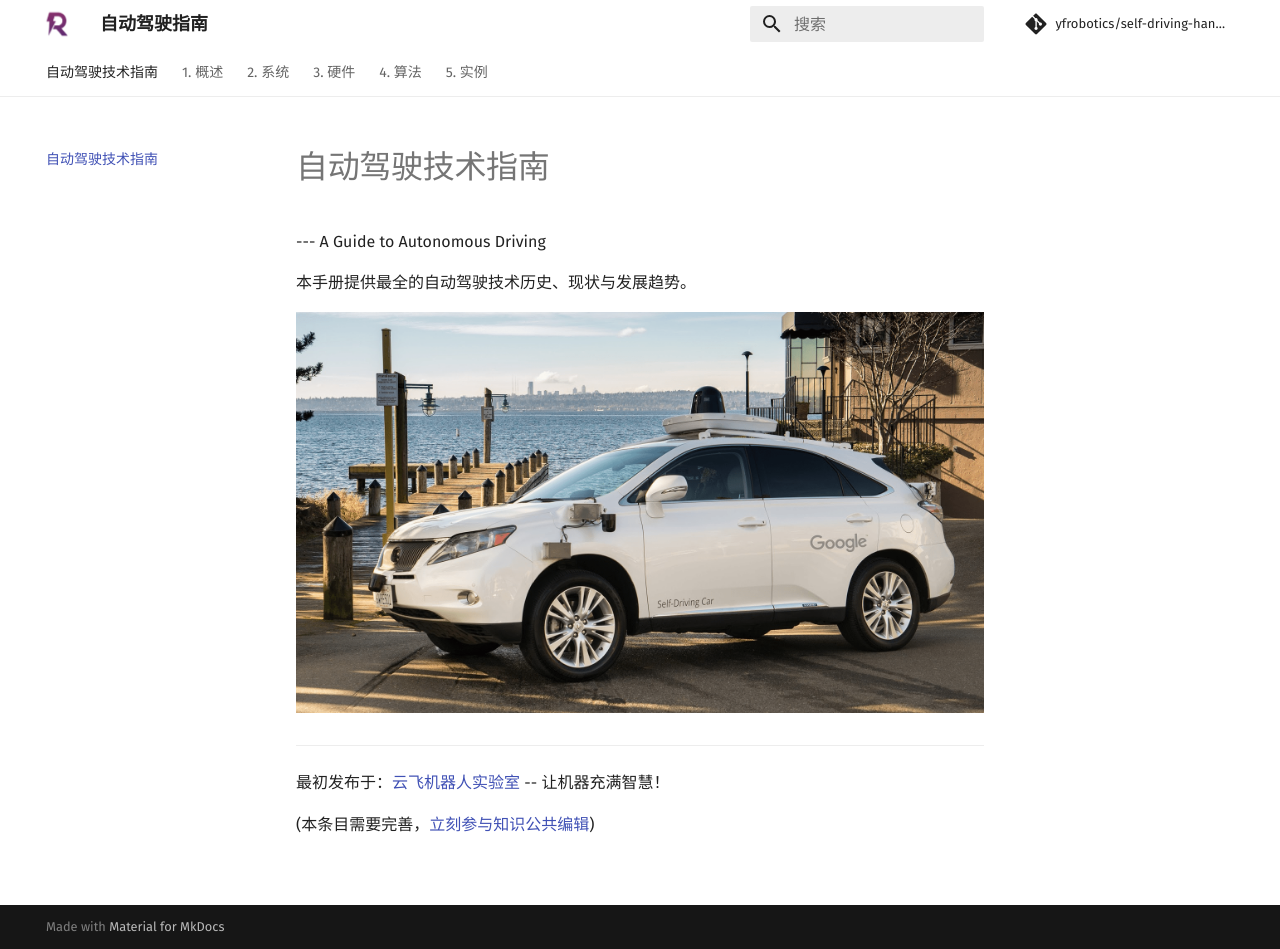
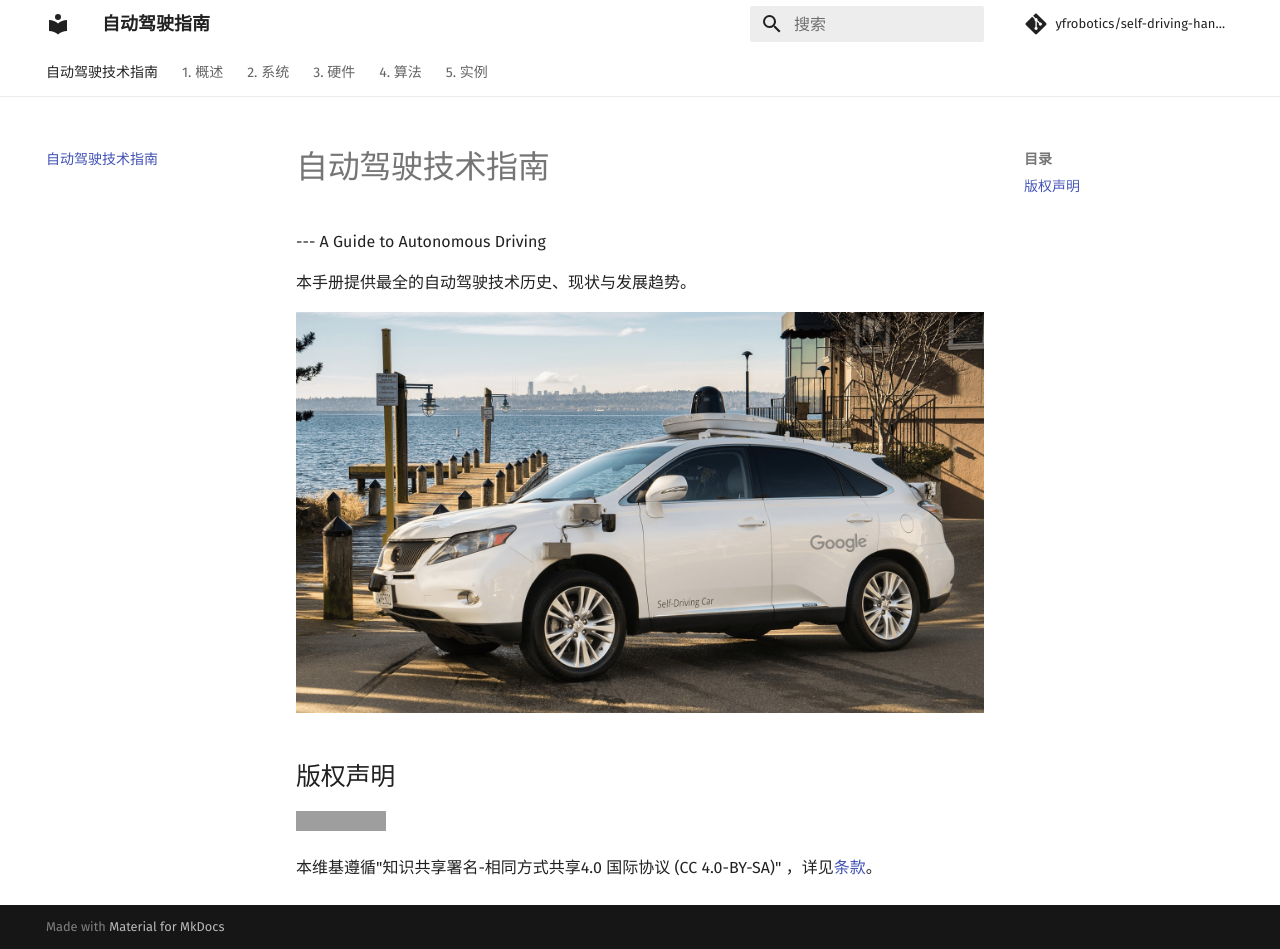
Before and after one commit to yfrobotics/self-driving-handbook-cn, an MkDocs documentation site: the page built from docs/index.md, in a window 1280 px wide and 949 px high. Built offline with MkDocs 1.6.1 and Material for MkDocs 9.7.7, drawn with Linux system fonts in a browser that asks for light colours; comment, search, counter and statistics services are not loaded; grey boxes are pictures that could not be loaded.

```diff
--- a/docs/index.md
+++ b/docs/index.md
@@ -6,8 +6,8 @@
 
 ![Image result for google autonomous car](google_av.png)
 
----
+## 版权声明
 
-最初发布于：[云飞机器人实验室](http://www.yfworld.com) -- 让机器充满智慧！
+![cc-by-sa-4.0](https://i.creativecommons.org/l/by-sa/4.0/88x31.png)
 
-(本条目需要完善，[立刻参与知识公共编辑](/how-to-contribute/))
+本维基遵循"知识共享署名-相同方式共享4.0 国际协议 (CC 4.0-BY-SA)" ，详见[条款](https://creativecommons.org/licenses/by-sa/4.0/deed.zh-Hans)。
--- a/mkdocs.yml
+++ b/mkdocs.yml
@@ -2,7 +2,7 @@
 site_name: "自动驾驶指南"
 site_description: 自动驾驶历史与技术
 site_author: "YFRL"
-site_url: https://wiki.yfworld.com
+site_url: https://yfrobotics.github.io/self-driving-handbook-cn
 strict: false
 
 # Repository
@@ -58,7 +58,7 @@ nav:
 theme:
   name: 'material'
   language: 'zh'
-  logo: "logo-site.png"
+  logo: ""
   palette:
     primary: 'white'
     accent: 'red'
```
Also changed, not shown: README.md (+7 -1 lines), docs/logo-site.png (deleted), docs/logo.png (deleted), google_av.png (added).
